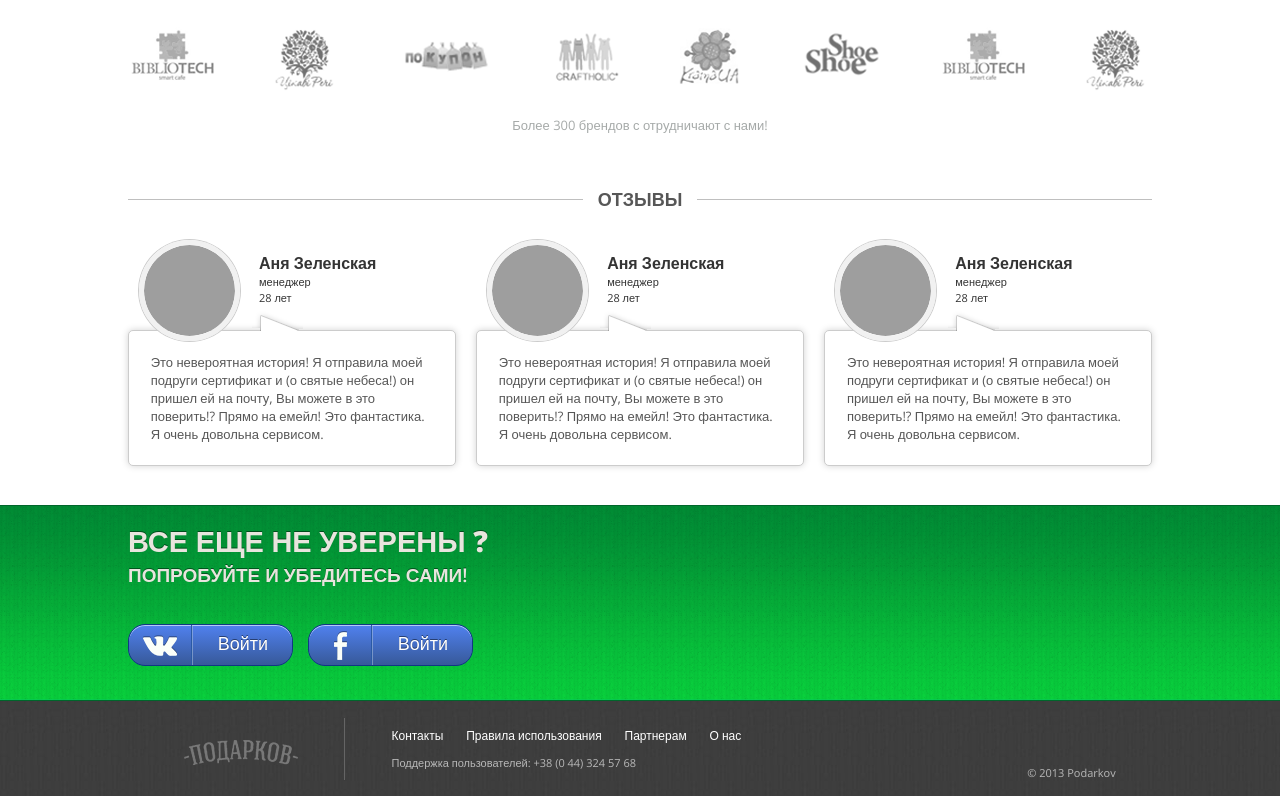
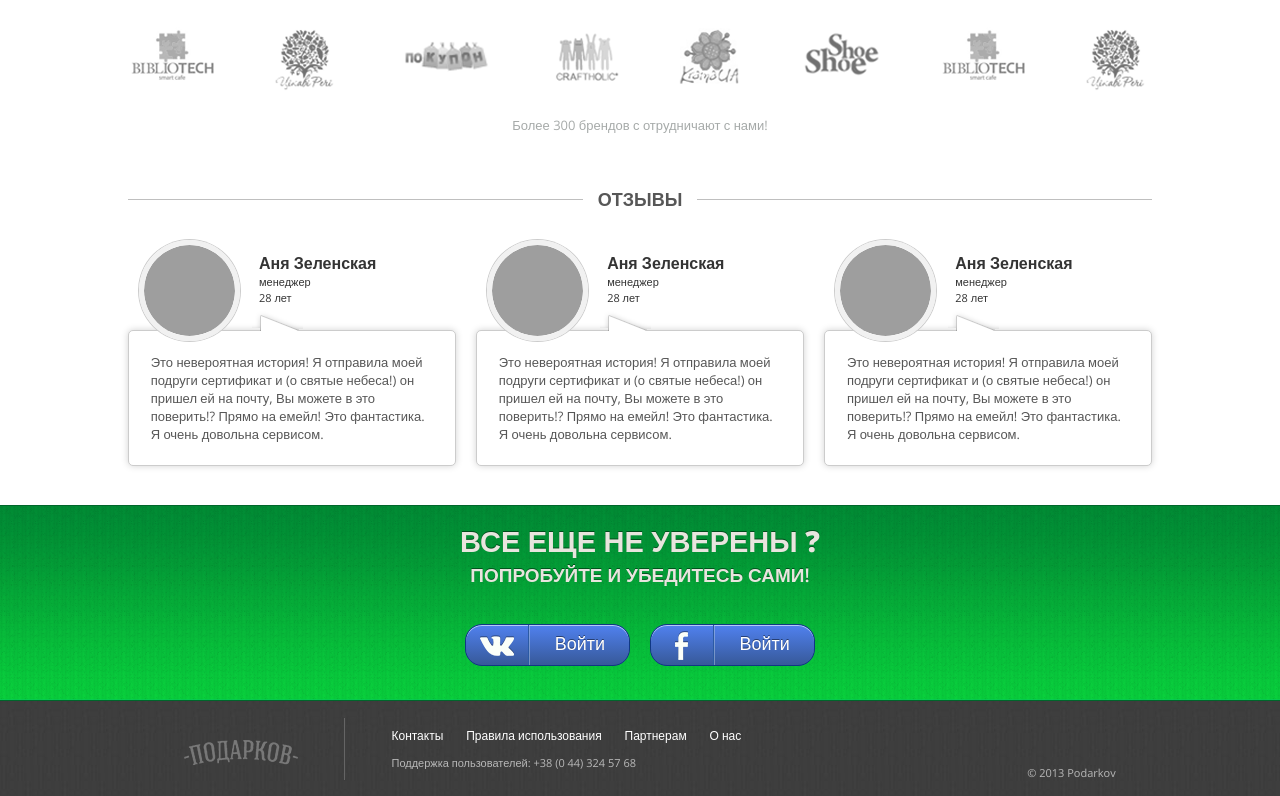
Before and after one commit to coderiver/podarkov, a plain HTML site: page index.html in a window 1280 px wide. Shown: the part 992-1788 px from the top of the page. Drawn offline with nearby package versions, Linux system fonts and the light colour scheme; grey boxes are pictures that could not be loaded.

Commit message:
index upd

```diff
--- a/sass/_common.scss
+++ b/sass/_common.scss
@@ -266,6 +266,7 @@ a{
 
 /* ------------------------------------- Independent blocks -------------------------------------- */
 .enter-soc {
+    @include clr;
     a {
         position: relative;
         margin-left: 15px;
@@ -379,6 +380,7 @@ a{
         top: 0;
         width: 100%;
         text-align: center;
+        border: 0;
     }
 }
 .footer__nav {
--- a/sass/_index.scss
+++ b/sass/_index.scss
@@ -244,6 +244,11 @@
     border-top: 1px solid #00662b;
     background: url(../img/login-section-bg.png) 0 0 repeat;
     @include background-size(auto, 100%);
+    .login {
+        width: 100%;
+        float: none;
+        text-align: center
+    }
     .login__title {
         font-size: 19px;
         margin-bottom: 36px;
@@ -251,11 +256,20 @@
             margin-bottom: 11px;
         }
         @include respond-to(480) {
-            text-align: center;
             font-size: 13px;
         }
         strong {
             display: block;
         }
     }
+    .enter-soc {
+        a {
+            display: inline-block;
+            float: none;
+            @include respond-to(768) {
+                display: block;
+                margin: 0 auto 10px;
+            }
+        }
+    }
 }
```
Also changed, not shown: css/screen.css, fire_app_log.txt.
